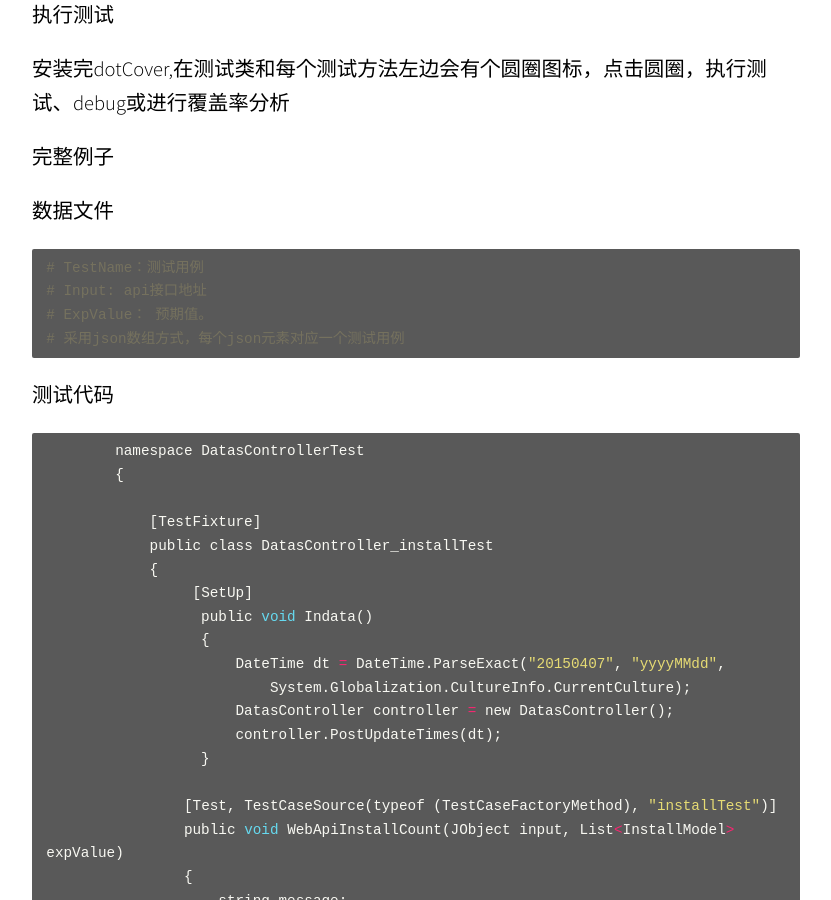
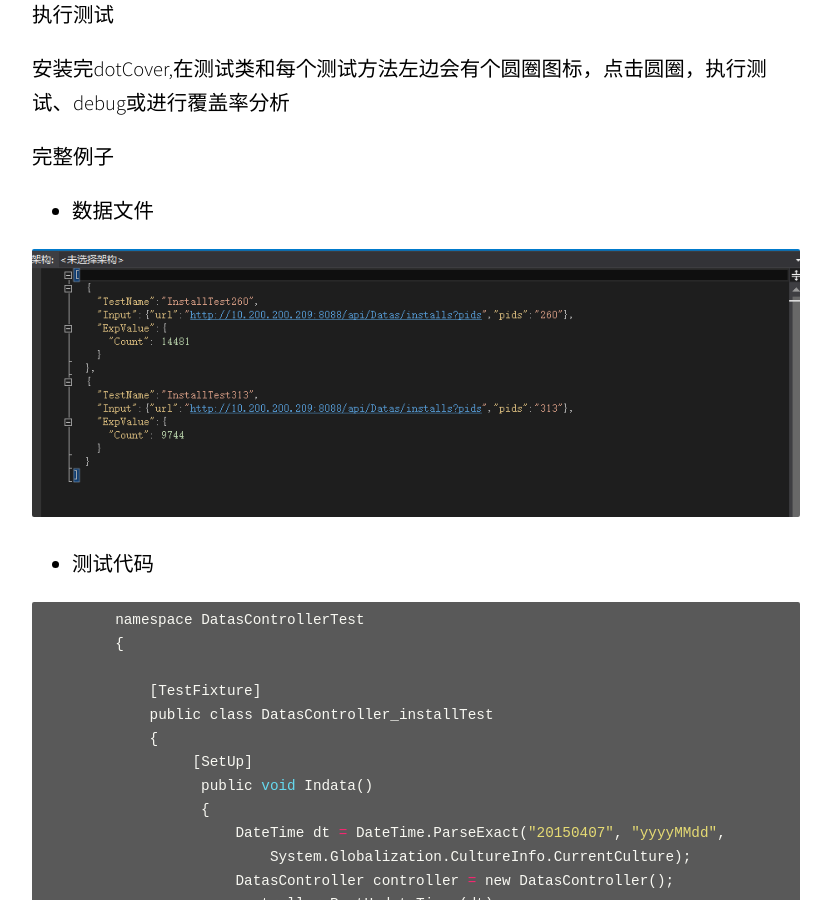
Before and after one commit to astrisk/astrisk.github.io, a Jekyll site: the page built from _posts/2017-04-21-webapi-testframework.md, in a window 1280 px wide and 900 px high, scrolled down 2657 px. Shown: the whole window, without its empty margins (224-1055 px from the left). Built offline with Jekyll 4.4.1, drawn with Linux system fonts in a browser that asks for light colours; some web fonts are replaced.

Commit message:
增加用例数据图片

```diff
--- a/_posts/2017-04-21-webapi-testframework.md
+++ b/_posts/2017-04-21-webapi-testframework.md
@@ -64,18 +64,11 @@ categories: INTEGRATIONTEST
 
 **完整例子**
 
-数据文件
+- 数据文件
 
-{% highlight c %}
+![integrationTest2]({{ site.url }}/images/integrationTest/integrationtest2.png)
 
-# TestName：测试用例
-# Input: api接口地址
-# ExpValue： 预期值。
-# 采用json数组方式，每个json元素对应一个测试用例
-
-{% endhighlight %}
-
-测试代码
+- 测试代码
 
 {% highlight c %}
 
```
Also changed, not shown: images/integrationTest/integrationtest2.png (added).
